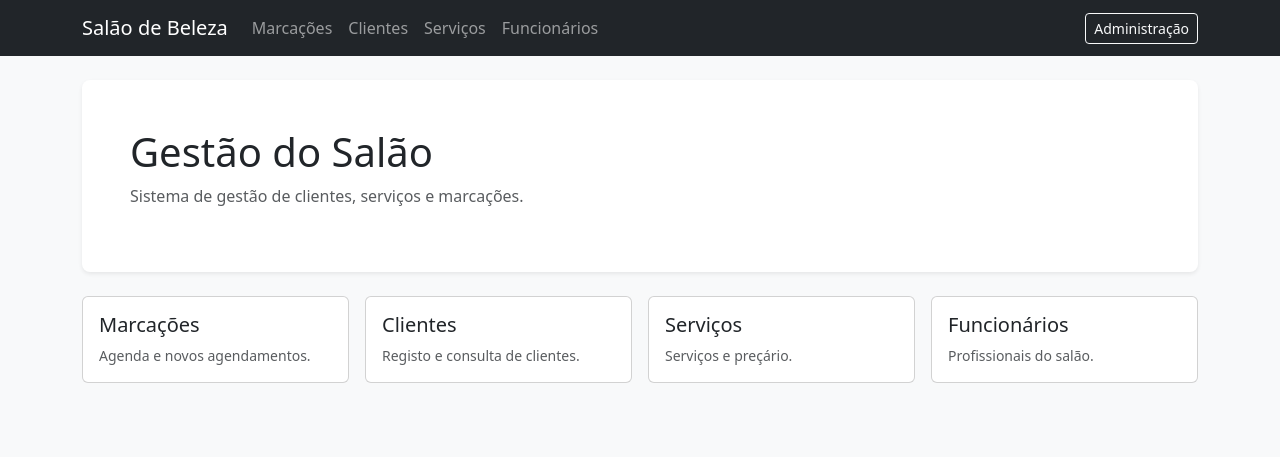
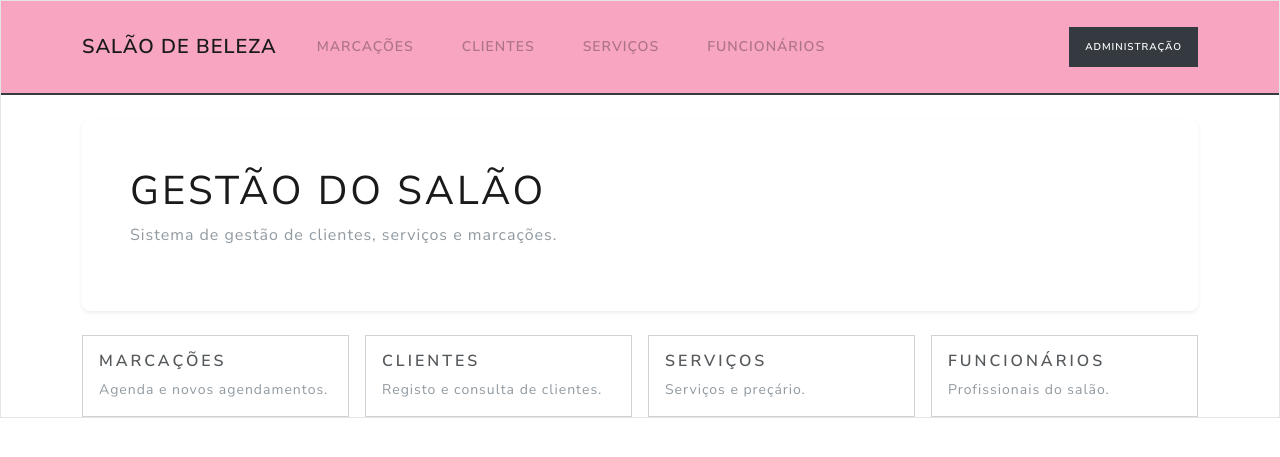
Before and after one commit to RLair-bit/Salao-Beleza-MTR, a Django app: page / in a window 1280 px wide. Shown: the top 457 px of the page. Run offline with Django 5.2, Linux system fonts and the light colour scheme.

Commit message:
Update base.html

```diff
--- a/templates/base.html
+++ b/templates/base.html
@@ -4,13 +4,51 @@
     <meta charset="UTF-8">
     <meta name="viewport" content="width=device-width, initial-scale=1">
     <title>{% block titulo %}Salão de Beleza{% endblock %}</title>
-    <link href="https://cdn.jsdelivr.net/npm/bootstrap@5.3.3/dist/css/bootstrap.min.css" rel="stylesheet">
+
+    <link href="https://cdn.jsdelivr.net/npm/bootswatch@5/dist/brite/bootstrap.min.css" rel="stylesheet">
+
+    <style>
+      :root, [data-bs-theme="light"] {
+        --salao-rosa: #f8a5c2;          /* muda aqui para trocar de rosa */
+        --salao-rosa-claro: #fbc4d7;    /* versão mais clara, para o hover */
+
+        --bs-primary: var(--salao-rosa);
+        --bs-primary-rgb: 248, 165, 194;
+        --bs-primary-bg-subtle: #fdedf3;
+        --bs-primary-border-subtle: #fbd8e5;
+        --bs-primary-text-emphasis: #9c6679;
+      }
+
+      .btn-primary {
+        --bs-btn-bg: var(--salao-rosa);
+        --bs-btn-hover-bg: var(--salao-rosa-claro);
+        --bs-btn-active-bg: var(--salao-rosa-claro);
+        --bs-btn-disabled-bg: var(--salao-rosa);
+      }
+      .btn-outline-primary {
+        --bs-btn-border-color: var(--salao-rosa);
+        --bs-btn-hover-bg: var(--salao-rosa);
+        --bs-btn-active-bg: var(--salao-rosa);
+      }
+
+      .bg-primary, .text-bg-primary { background-color: var(--salao-rosa) !important; }
+      .text-primary { color: var(--salao-rosa) !important; }
+      .border-primary { border-color: var(--salao-rosa) !important; }
+      .table-primary { --bs-table-bg: var(--salao-rosa); }
+      .nav-pills { --bs-nav-pills-link-active-bg: var(--salao-rosa); }
+      .page-item.active .page-link { background-color: var(--salao-rosa); }
+      .list-group-item.active { background-color: var(--salao-rosa); }
+      .form-check-input:checked { background-color: var(--salao-rosa); }
+      .progress-bar { background-color: var(--salao-rosa); }
+      .dropdown-item:hover, .dropdown-item:focus { background-color: var(--salao-rosa); }
+      .accordion-button:not(.collapsed) { background-color: var(--salao-rosa); }
+    </style>
 </head>
 <body class="bg-light">
 
-<nav class="navbar navbar-expand-lg navbar-dark bg-dark mb-4">
+<nav class="navbar navbar-expand-lg bg-primary border-bottom border-2 border-dark mb-4">
     <div class="container">
-        <a class="navbar-brand" href="{% url 'home' %}">Salão de Beleza</a>
+        <a class="navbar-brand fw-bold" href="{% url 'home' %}">Salão de Beleza</a>
         <button class="navbar-toggler" type="button" data-bs-toggle="collapse" data-bs-target="#menu">
             <span class="navbar-toggler-icon"></span>
         </button>
@@ -21,7 +59,7 @@
                 <li class="nav-item"><a class="nav-link" href="#">Serviços</a></li>
                 <li class="nav-item"><a class="nav-link" href="#">Funcionários</a></li>
             </ul>
-            <a class="btn btn-outline-light btn-sm" href="/admin/">Administração</a>
+            <a class="btn btn-dark btn-sm" href="/admin/">Administração</a>
         </div>
     </div>
 </nav>
```
